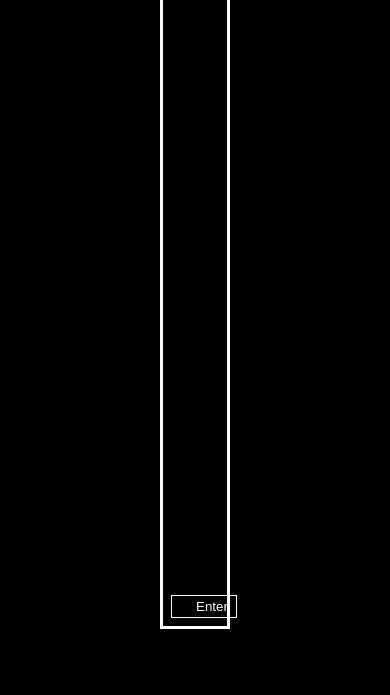
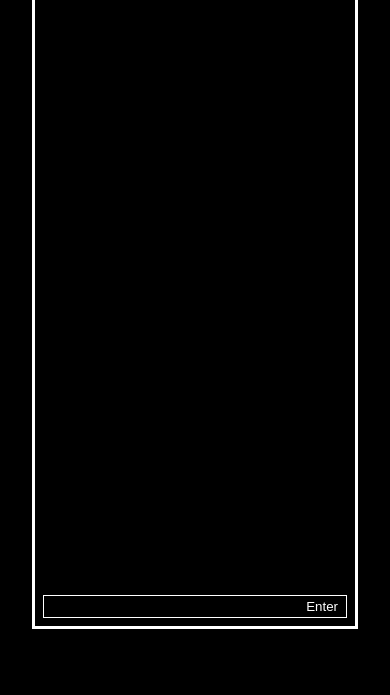
Before and after one commit to l0py2/l0py2.github.io, a plain HTML site: page index.html in a window 390 px wide. Shown: the part 149-844 px from the top of the page. Drawn offline with Linux system fonts and the light colour scheme.

Commit message:
Improved responsivity

```diff
--- a/styles/index.css
+++ b/styles/index.css
@@ -62,3 +62,9 @@ input.terminal-input {
 button.terminal-input {
 	border-left-width: 0;
 }
+
+@media screen and (max-width: 800px) {
+	header, main {
+		margin: 1rem 2rem;
+	}
+}
```
